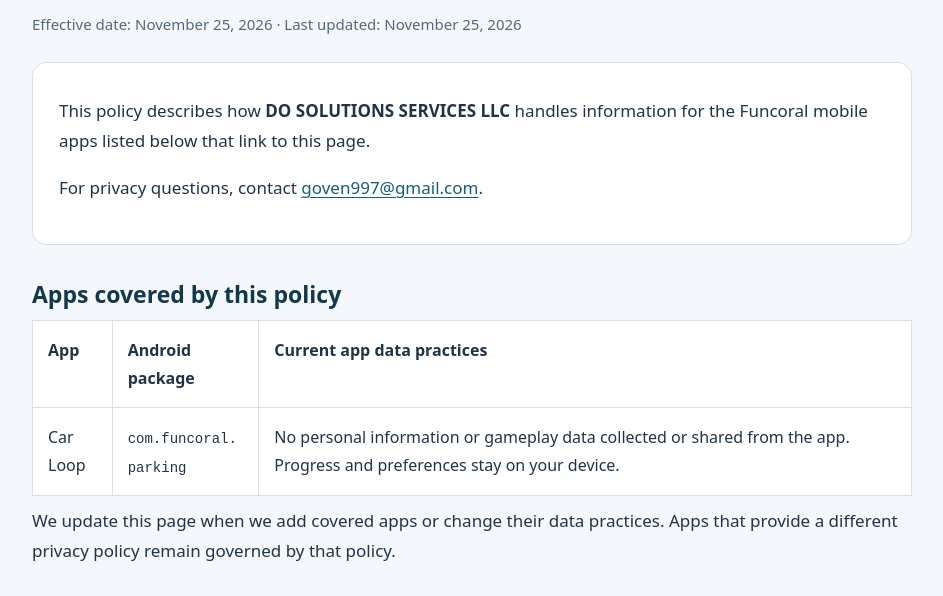
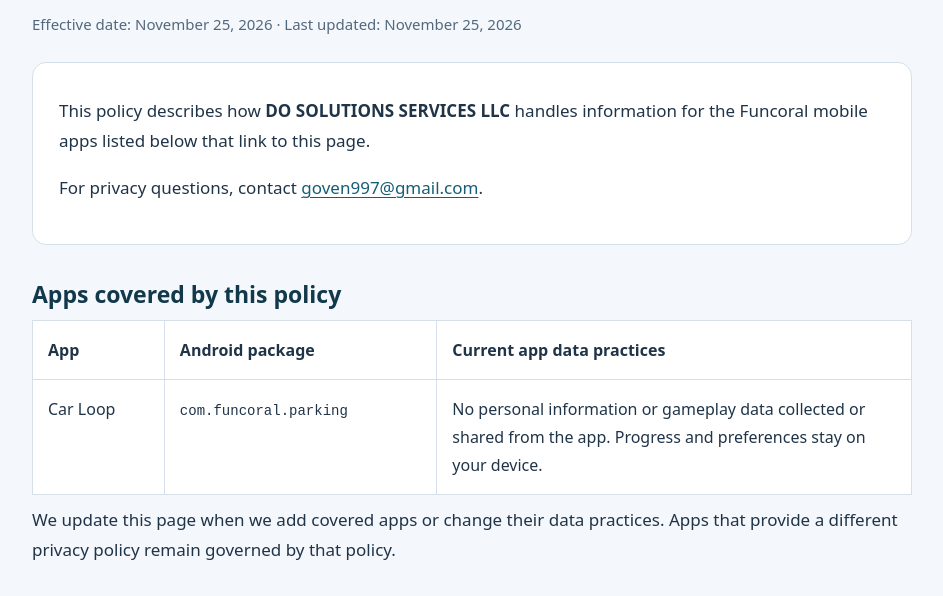
Before and after one commit to boopfun-limited/funcoral-privacy, a plain HTML site: page index.html in a window 1280 px wide. Shown: the part 187-783 px from the top of the page, without its empty margins (168-1111 px from the left). Drawn offline with Linux system fonts and the light colour scheme.

Commit message:
Keep app and package columns readable
Co-Authored-By: GPT-6 <gpt-6@users.noreply.openai.com>

```diff
--- a/style.css
+++ b/style.css
@@ -1 +1,2 @@
 *{box-sizing:border-box}html{scroll-behavior:smooth}body{margin:0;background:#f4f7fb;color:#203448;font:17px/1.75 system-ui,-apple-system,BlinkMacSystemFont,"Segoe UI",sans-serif}a{color:#155e75;text-underline-offset:3px}a:focus-visible{outline:3px solid #f59e0b;outline-offset:4px}header,main,footer{width:min(880px,calc(100% - 40px));margin:auto}header{padding:34px 0 24px;display:flex;justify-content:space-between;gap:20px;flex-wrap:wrap;border-bottom:1px solid #d6e0ea}.brand{font-size:18px;font-weight:750;letter-spacing:.12em;color:#12384b;text-decoration:none}nav{display:flex;gap:22px;flex-wrap:wrap}main{padding:36px 0 54px}h1{font-size:clamp(32px,6vw,46px);line-height:1.2;letter-spacing:-.035em;margin:0 0 16px}h2{font-size:23px;line-height:1.35;margin:34px 0 10px;color:#12384b}p{margin:10px 0 18px}.meta{color:#52697d;font-size:15px}.intro{padding:23px 26px;background:white;border:1px solid #d6e0ea;border-radius:14px;margin:25px 0}table{width:100%;border-collapse:collapse;background:white;font-size:16px}th,td{padding:15px;text-align:left;border:1px solid #d6e0ea;vertical-align:top;overflow-wrap:anywhere}code{font-size:14px}footer{padding:24px 0 38px;border-top:1px solid #d6e0ea;font-size:15px;color:#52697d}.contact{font-size:19px;font-weight:650}@media(max-width:520px){header,main,footer{width:calc(100% - 30px)}header{padding-top:24px}th,td{padding:10px}.intro{padding:18px}}
+th:first-child{width:15%}th:nth-child(2){width:31%}
```
